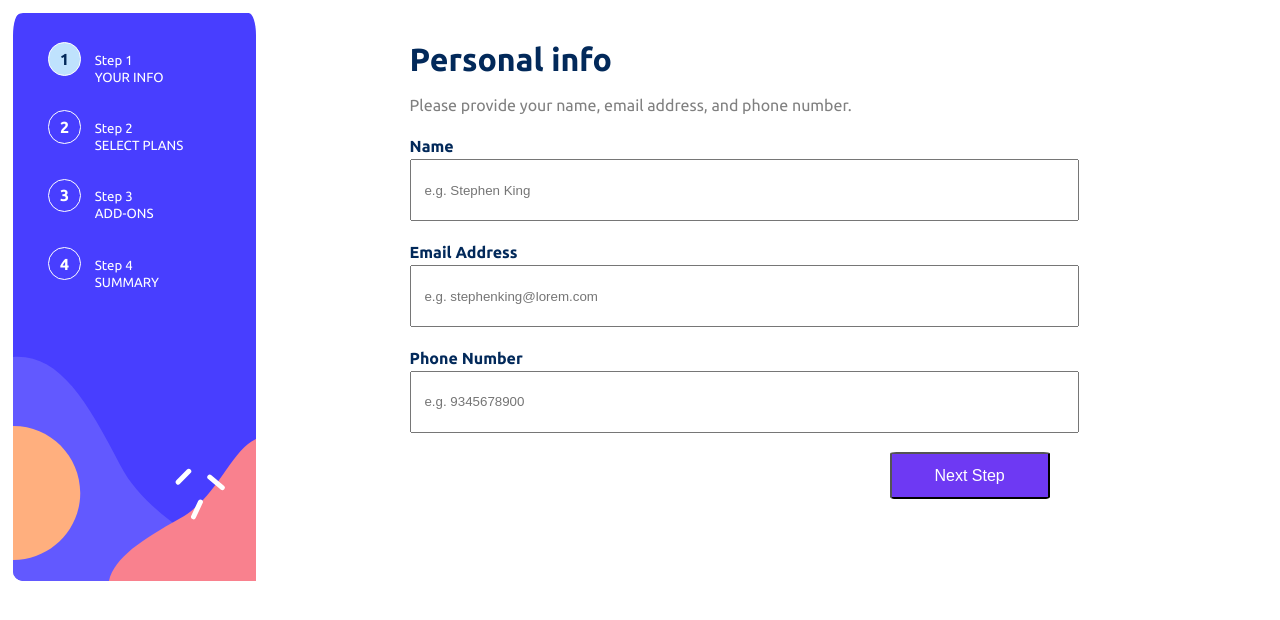
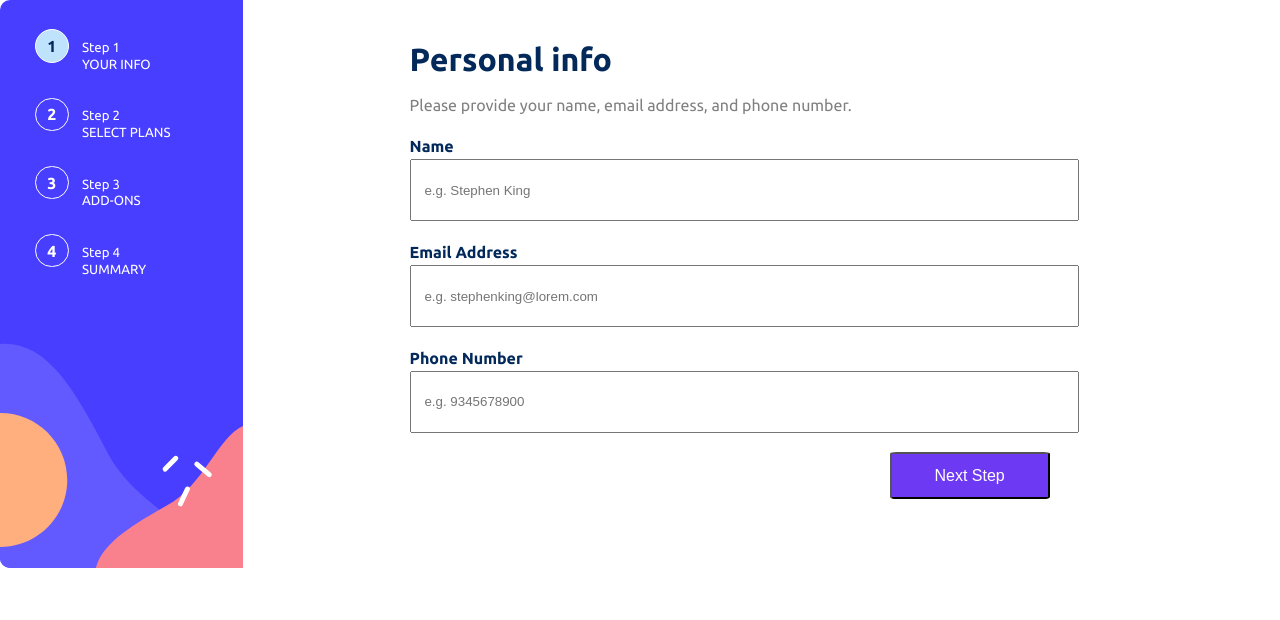
Before and after one commit to chayansurana3/P10-Multi-Step-Form, a React (Create React App) app: page / in a window 1280 px wide. Shown: the top 620 px of the page. Built offline with nearby package versions, Linux system fonts and the light colour scheme.

Commit message:
minor changes to desktop css

```diff
--- a/src/App.css
+++ b/src/App.css
@@ -298,12 +298,10 @@ input{
     display: block;
     background-image: url(../assets/images/bg-sidebar-desktop.svg);
     background-repeat: no-repeat;
-    height: 87vh;
+    height: 100vh;
     float: left;
     padding: 2%;
-    border-radius: 3%;
     width: 15%;
-    margin: 1% 0% 0% 1%;
   }
   .headerWrapper{
     display: none;
```
